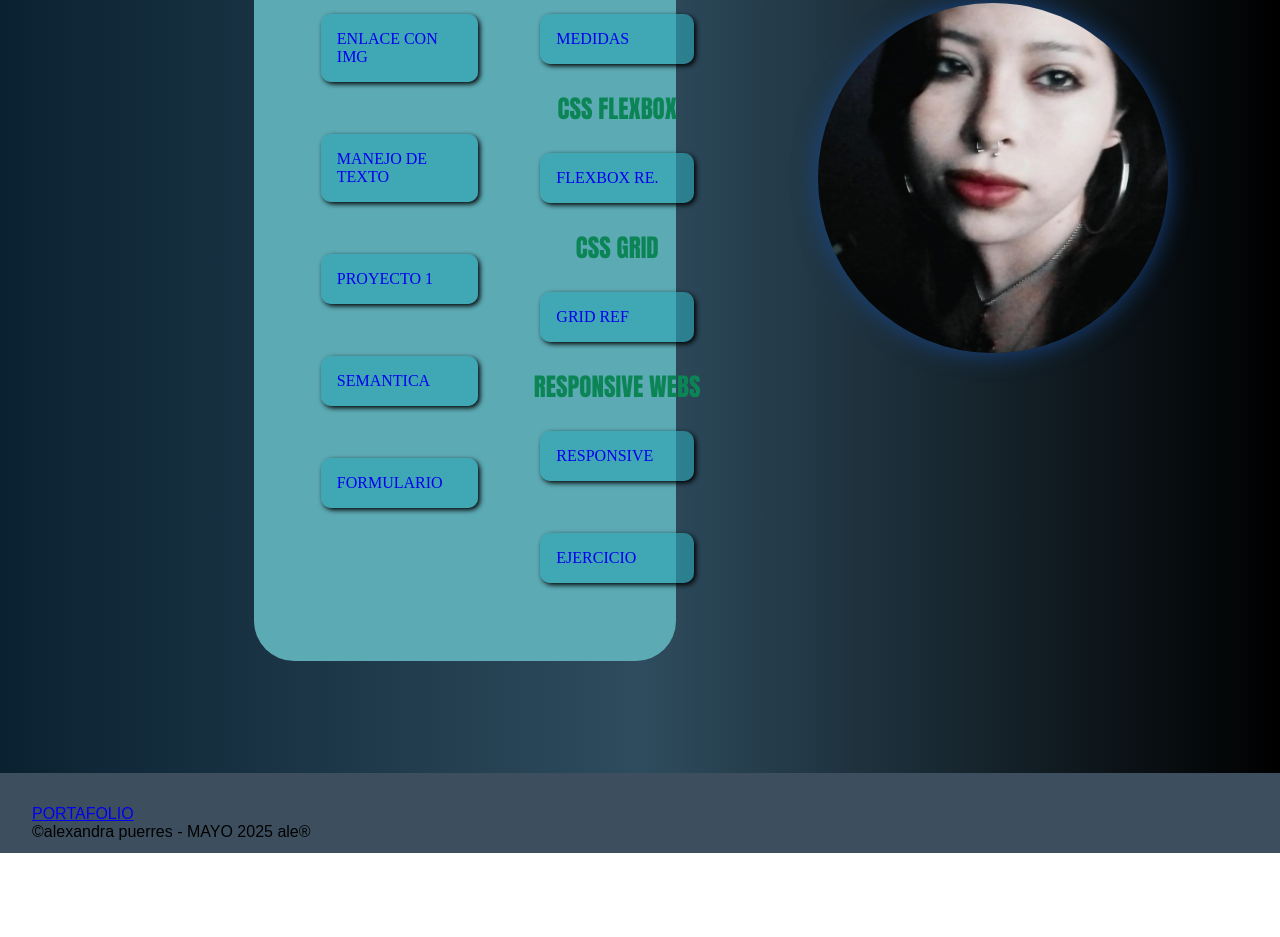
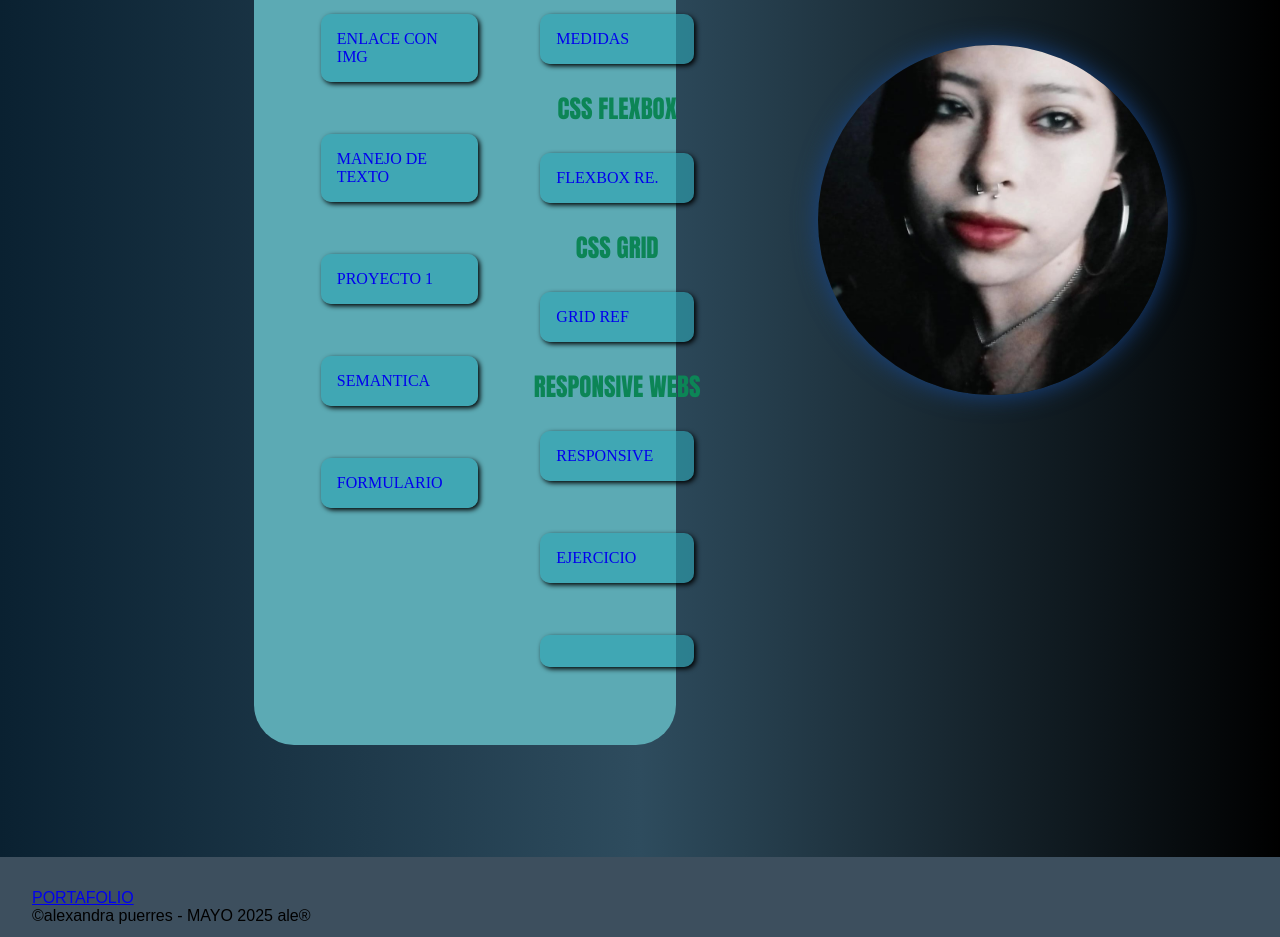
Before and after one commit to Puerresalexa/Puerresalexa, a plain HTML site: page index.html in a window 1280 px wide. Shown: the part 503-1440 px from the top of the page. Before the commit the page ends 1356 px from the top, so only its background shows below. Drawn offline with Linux system fonts and the light colour scheme.

Commit message:
firt commit

```diff
--- a/index.html
+++ b/index.html
@@ -38,6 +38,7 @@
                <h2 class="seis">RESPONSIVE WEBS</h2>
                <li><a href="20250526/responsive.html">RESPONSIVE</a></li>
                <li><a href="20250526/sample2.html">EJERCICIO</a></li>
+               <li><a href="20250527/index.html"></a></li>
             </article>
 
             </article>
```
